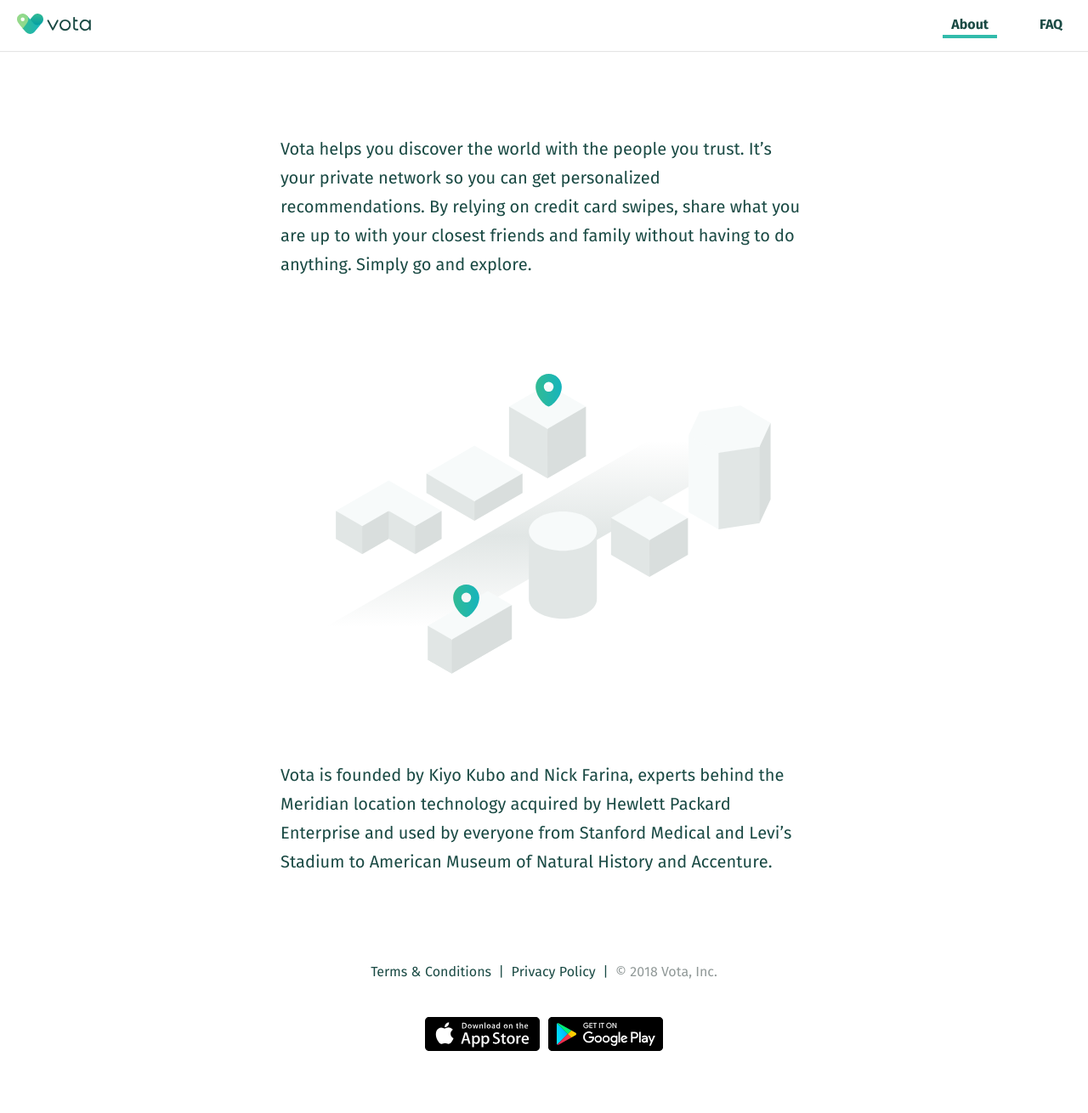
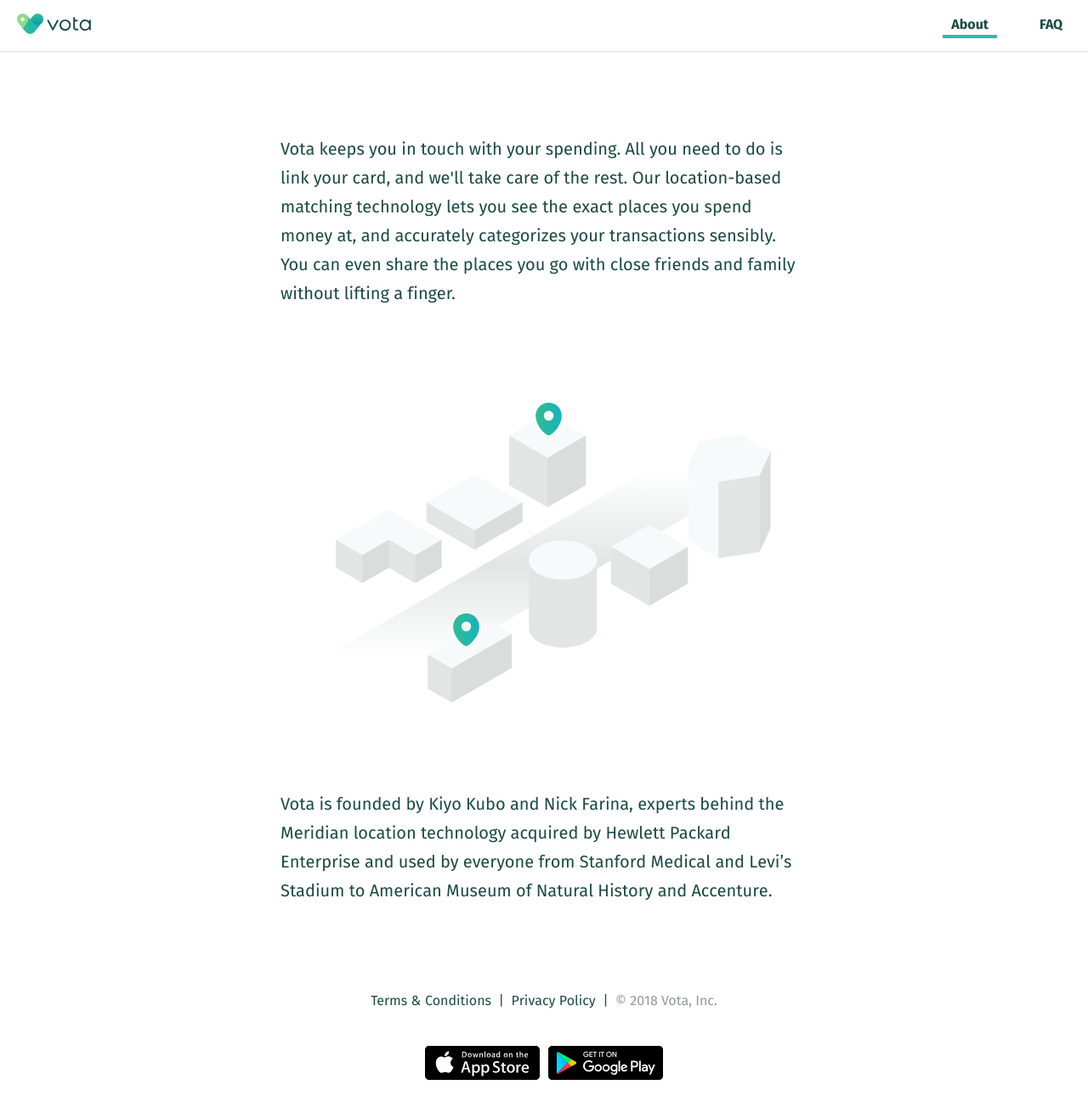
Before and after one commit to nfarina/vota-site, a Jekyll site: the page built from about.html, in a window 1280 px wide and 1375 px high. Shown: the top 1310 px of the window at 85% size. Built offline with Jekyll 4.4.1, drawn with Linux system fonts in a browser that asks for light colours; comment, search, counter and statistics services are not loaded.

Commit message:
Copy update

```diff
--- a/about.html
+++ b/about.html
@@ -5,7 +5,7 @@
 ---
 
 <div class="about content">
-  <p class="overview">Vota helps you discover the world with the people you trust. It’s your private network so you can get personalized recommendations. By relying on credit card swipes, share what you are up to with your closest friends and family without having to do anything. Simply go and explore.</p>
+  <p class="overview">Vota keeps you in touch with your spending. All you need to do is link your card, and we'll take care of the rest. Our location-based matching technology lets you see the exact places you spend money at, and accurately categorizes your transactions sensibly. You can even share the places you go with close friends and family without lifting a finger.</p>
 
   <div class="illus">
     <div class="illus_city"><img src="/images/illus_city.svg" alt="" /></div>
```
